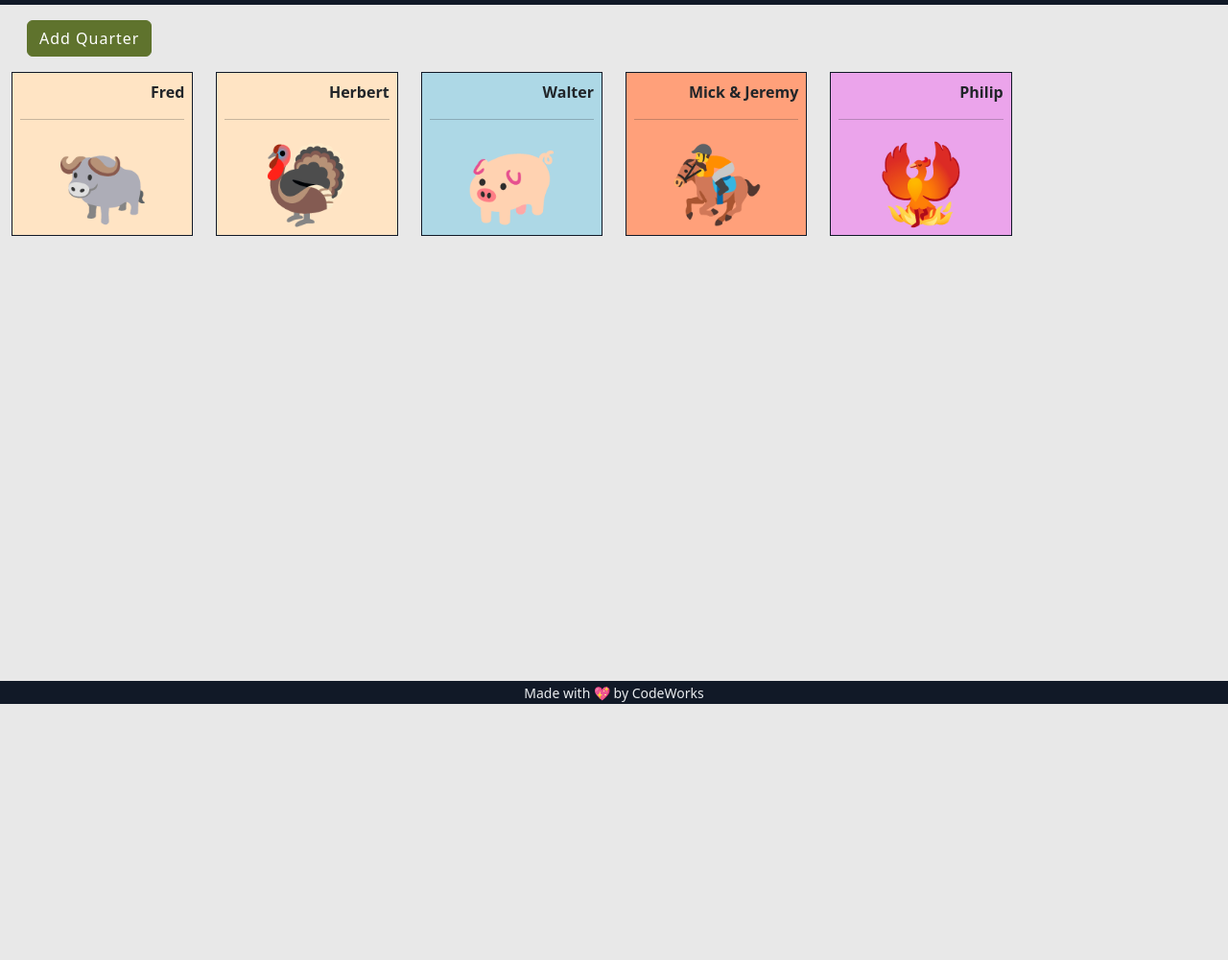
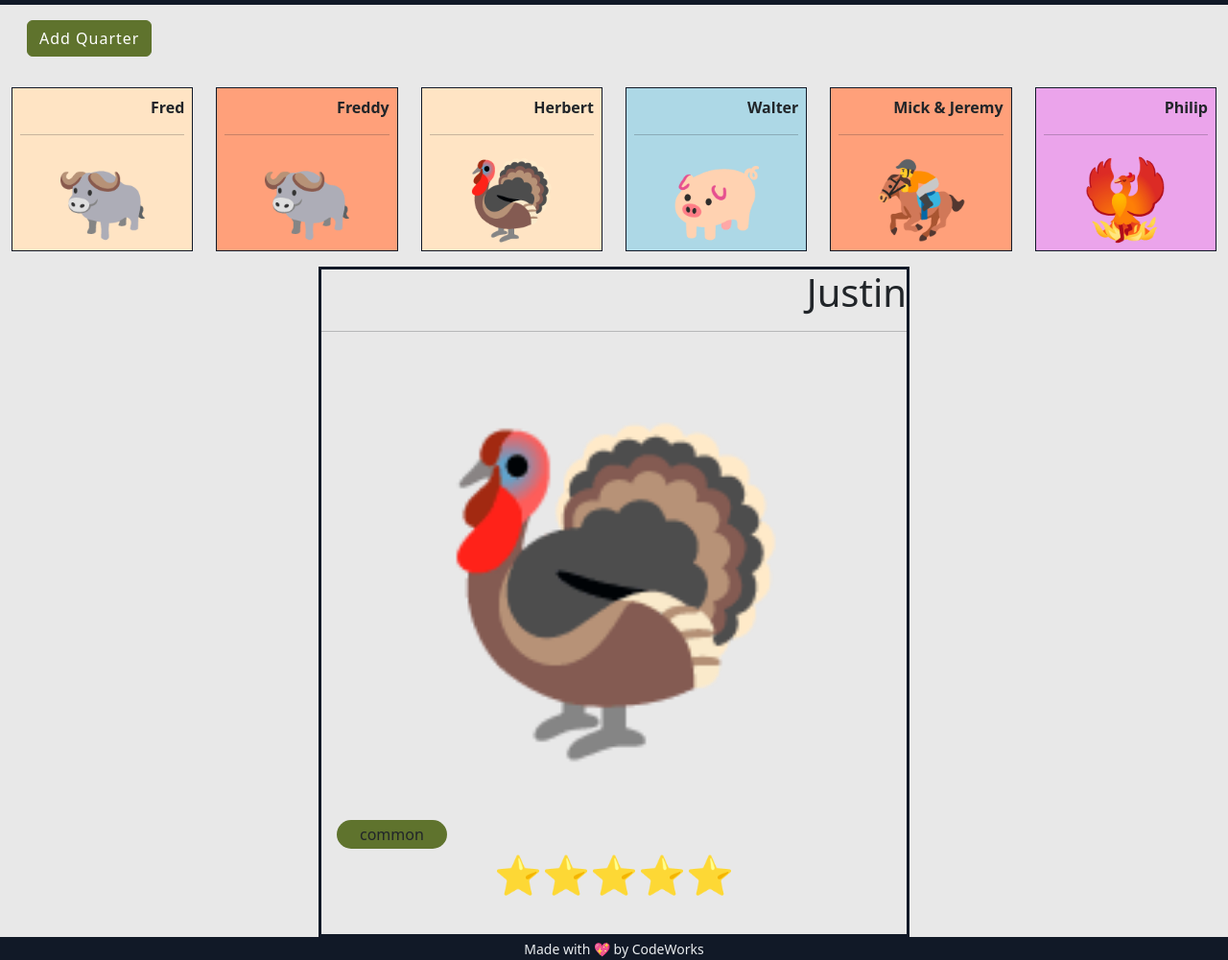
Before and after one commit to CodeWorks-FullStack/winter24_gacha_gachamon, a website with bundled scripts: page index.html in a window 1280 px wide. Shown: the part 66-1067 px from the top of the page at 96% size. Before the commit the page ends 800 px from the top, so only its background shows below. Built offline with nearby package versions, Linux system fonts and the light colour scheme; a script that the page names is missing.

Commit message:
placeholder for big card

```diff
--- a/app/AppState.js
+++ b/app/AppState.js
@@ -8,6 +8,11 @@ class ObservableAppState extends EventEmitter {
     new Gachamon({
       name: 'Fred',
       rarity: 'common',
+      emoji: '🐃'
+    }),
+    new Gachamon({
+      name: 'Freddy',
+      rarity: 'rare',
       emoji: '🐃'
     }),
     new Gachamon({
--- a/app/controllers/GachamonsController.js
+++ b/app/controllers/GachamonsController.js
@@ -14,4 +14,8 @@ export class GachamonsController {
     const gachamonsCatalogElem = document.getElementById('gachamon-catalog')
     gachamonsCatalogElem.innerHTML = littleGachamonCards
   }
+
+  setActiveGachamon(name) {
+    console.log('clicked on gachamon with the name of ' + name);
+  }
 }
--- a/app/models/Gachamon.js
+++ b/app/models/Gachamon.js
@@ -11,7 +11,7 @@ export class Gachamon {
   get littleCard() {
     return `
     <div class="col-md-2">
-      <div class="border border-1 border-dark p-2 ${this.rarity}">
+      <div onclick="app.GachamonsController.setActiveGachamon('${this.name}')" class="border border-1 border-dark p-2 ${this.rarity}" role="button">
         <div class="text-end">
           <span class="fw-bold">${this.name}</span>
         </div>
--- a/assets/style/style.css
+++ b/assets/style/style.css
@@ -15,3 +15,7 @@
 .ultra-rare {
   background-color: rgb(235, 164, 235);
 }
+
+.active-emoji {
+  font-size: 20rem;
+}
--- a/index.html
+++ b/index.html
@@ -53,7 +53,7 @@
         </div>
       </section>
 
-      <section id="gachamon-catalog" class="row">
+      <section id="gachamon-catalog" class="row my-3">
         <!-- STUB gachamon card -->
         <!-- <div class="col-md-2">
           <div class="border border-1 border-dark p-2 bg-warning">
@@ -66,6 +66,24 @@
             </div>
           </div>
         </div> -->
+      </section>
+
+      <section id="active-gachamon" class="row justify-content-center">
+        <div class="col-md-6">
+          <div class="border border-3 border-dark">
+            <div class="text-end">
+              <h1>Justin</h1>
+            </div>
+            <hr>
+            <div class="text-center">
+              <span class="active-emoji">🦃</span>
+            </div>
+            <div class="p-3">
+              <span class="bg-success rounded-pill px-4 py-1">common</span>
+              <p class="fs-1 text-center">⭐⭐⭐⭐⭐</p>
+            </div>
+          </div>
+        </div>
       </section>
     </div>
   </main>
```
